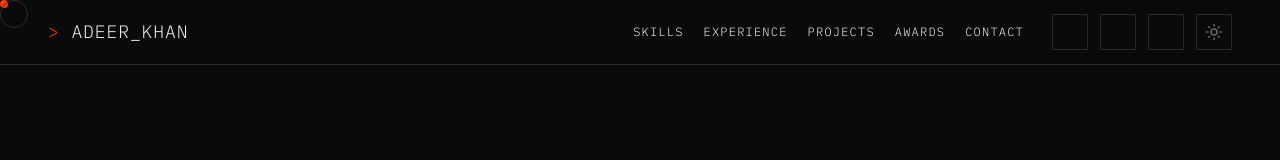
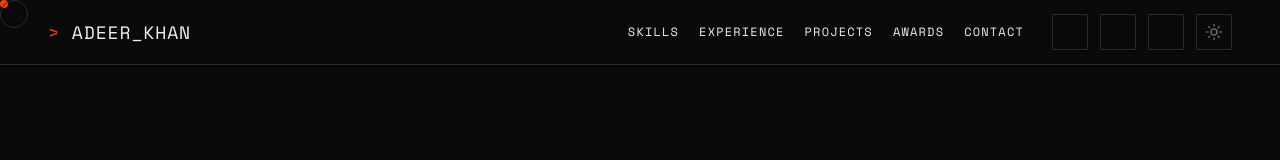
Before and after one commit to adeerkhan/adeerkhan.github.io, a Next.js app: page / in a window 1280 px wide. Shown: the top 160 px of the page. Built offline with nearby package versions, Linux system fonts and the light colour scheme; some icons are missing.

Commit message:
Nav: use font-mono (Space Mono) for brand and links to match hero

```diff
--- a/components/navigation/NavBar.tsx
+++ b/components/navigation/NavBar.tsx
@@ -30,7 +30,7 @@ export function NavBar() {
       <nav className="mx-auto flex h-16 max-w-[1400px] items-center justify-between px-6 md:px-12">
         <a
           href="#hero"
-          className="nav-glow font-body text-lg tracking-wider text-terminal-text"
+          className="nav-glow font-mono text-lg tracking-wider text-terminal-text"
         >
           <span className="text-terminal-signal">&gt;</span>{" "}
           <GlitchText>ADEER_KHAN</GlitchText>
@@ -40,7 +40,7 @@ export function NavBar() {
             <a
               key={label}
               href={href}
-              className="nav-glow font-body text-xs uppercase tracking-widest text-terminal-dim"
+              className="nav-glow font-mono text-xs uppercase tracking-widest text-terminal-dim"
             >
               {label}
             </a>
@@ -80,7 +80,7 @@ export function NavBar() {
             <a
               key={label}
               href={href}
-              className="block border-b border-terminal-border px-6 py-4 font-body text-xs text-terminal-dim transition-colors duration-200 hover:bg-terminal-signal hover:text-terminal-bg"
+              className="block border-b border-terminal-border px-6 py-4 font-mono text-xs text-terminal-dim transition-colors duration-200 hover:bg-terminal-signal hover:text-terminal-bg"
               onClick={() => setOpen(false)}
             >
               {label}
@@ -92,7 +92,7 @@ export function NavBar() {
               href={href}
               target="_blank"
               rel="noreferrer"
-              className="flex items-center justify-between border-b border-terminal-border px-6 py-4 font-body text-xs text-terminal-dim transition-colors duration-200 hover:bg-terminal-signal hover:text-terminal-bg"
+              className="flex items-center justify-between border-b border-terminal-border px-6 py-4 font-mono text-xs text-terminal-dim transition-colors duration-200 hover:bg-terminal-signal hover:text-terminal-bg"
               onClick={() => setOpen(false)}
             >
               <span>{label}</span>
```
